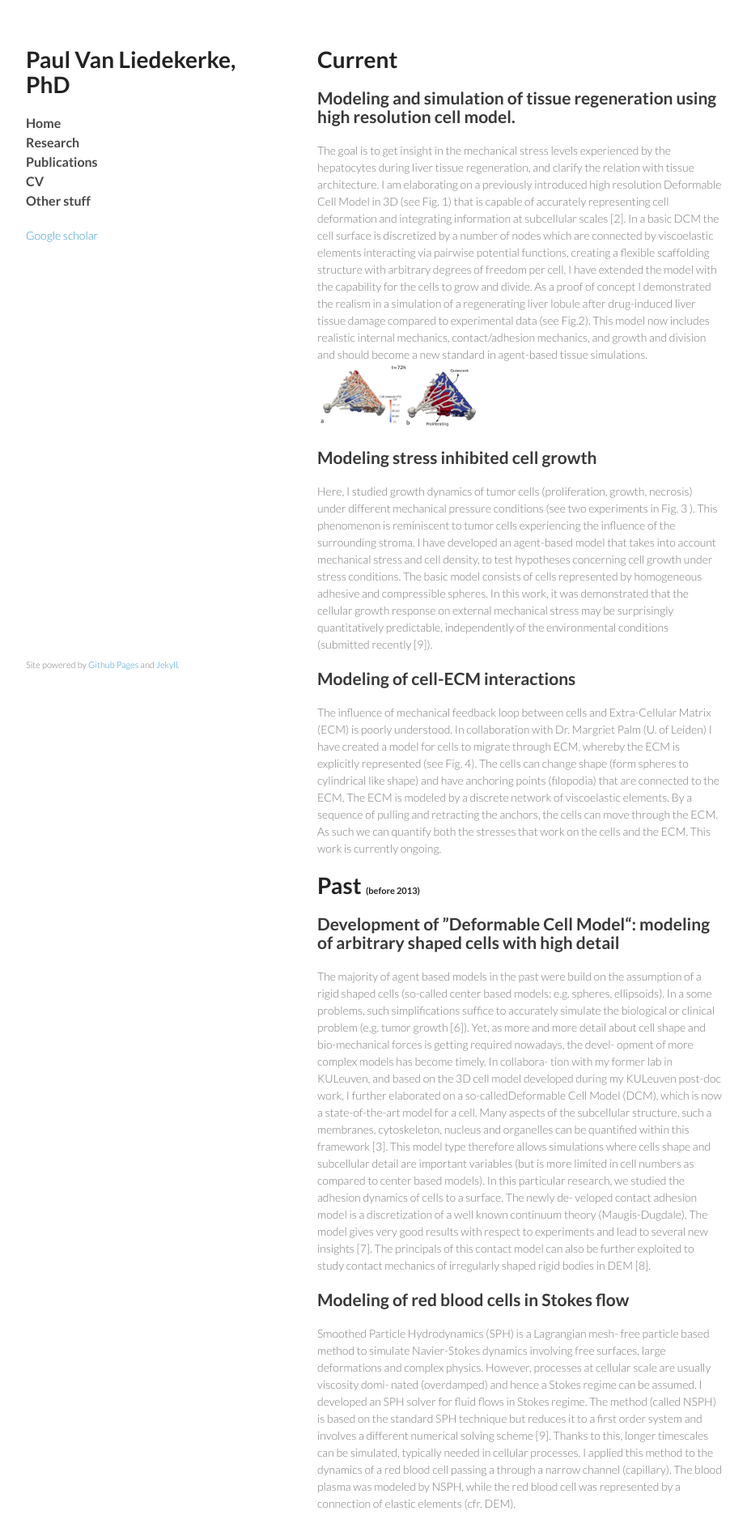
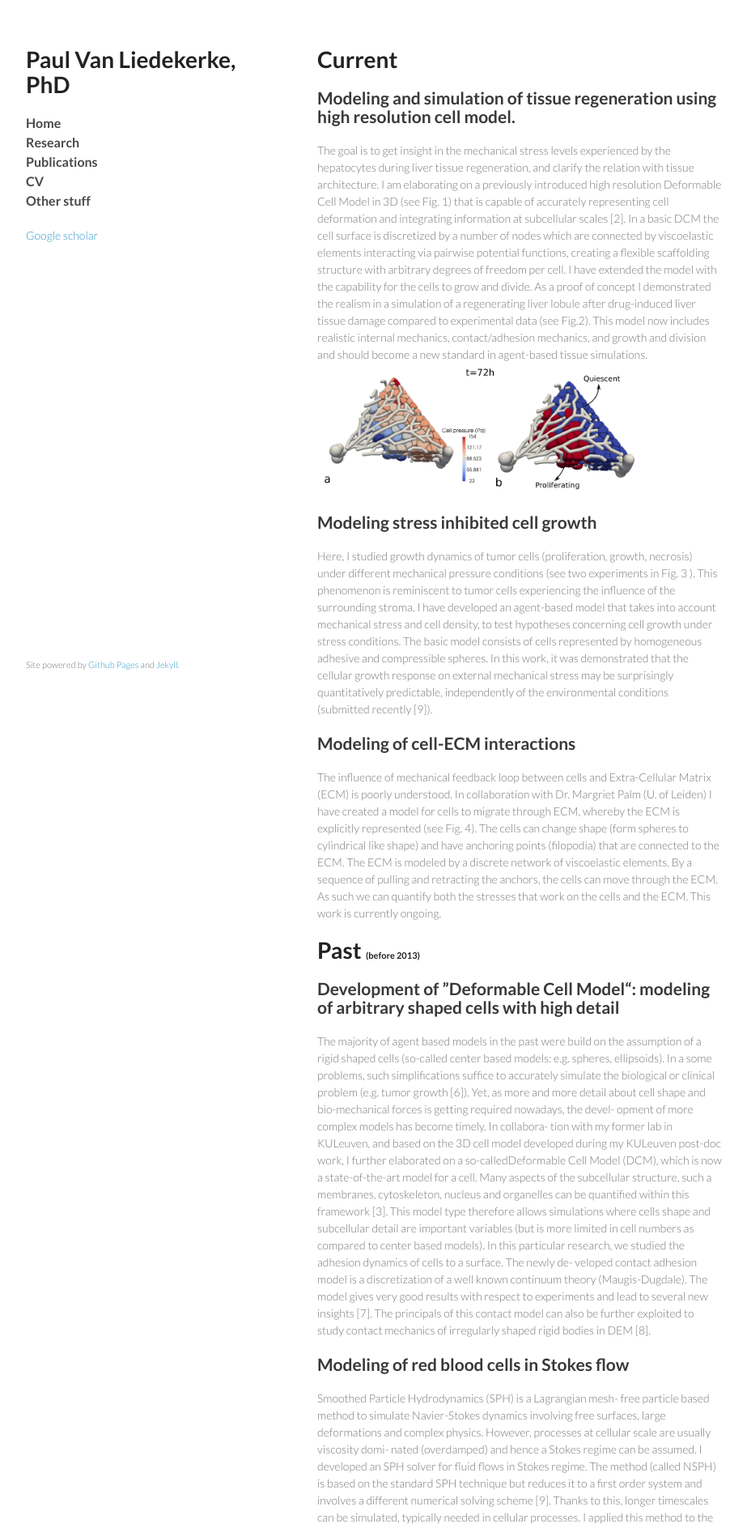
Before and after one commit to paulvanliedekerke/wittgenstein, a Jekyll site: the page research.html, which Jekyll copies as it is, in a window 1280 px wide. Shown: the top 1887 px of the page at 81% size, without its empty margins (178-1101 px from the left). Built offline with Jekyll 4.4.1, drawn with Linux system fonts in a browser that asks for light colours; Markdown is read by kramdown in place of the engine named in the settings.

Commit message:
Update research.html

```diff
--- a/research.html
+++ b/research.html
@@ -42,9 +42,7 @@
 The goal is to get insight in the mechanical stress levels experienced by the hepatocytes during liver tissue regeneration, and clarify the relation with tissue architecture. I am elaborating on a previously introduced high resolution Deformable Cell Model in 3D  (see Fig. 1) that is capable of accurately representing cell deformation and integrating information at subcellular scales [2]. In a basic DCM the cell surface is discretized
 by a number of nodes which are connected by viscoelastic elements interacting via pairwise potential functions, creating a flexible scaffolding structure with arbitrary degrees of freedom per cell. I have extended the model with the capability for the cells to grow and divide. As a proof of concept I demonstrated the realism in a simulation of a regenerating liver lobule after drug-induced liver tissue damage compared to experimental data (see Fig.2). This model now includes realistic internal mechanics, contact/adhesion mechanics, and growth and division and should become a new standard in agent-based tissue simulations.
 
-	<p>
-<img src="pics/lobule_final_DCM.jpg" alt="" width="200">
-</p>
+<img src="pics/lobule_final_DCM.jpg" alt="" width="400">
 
 
 
```
